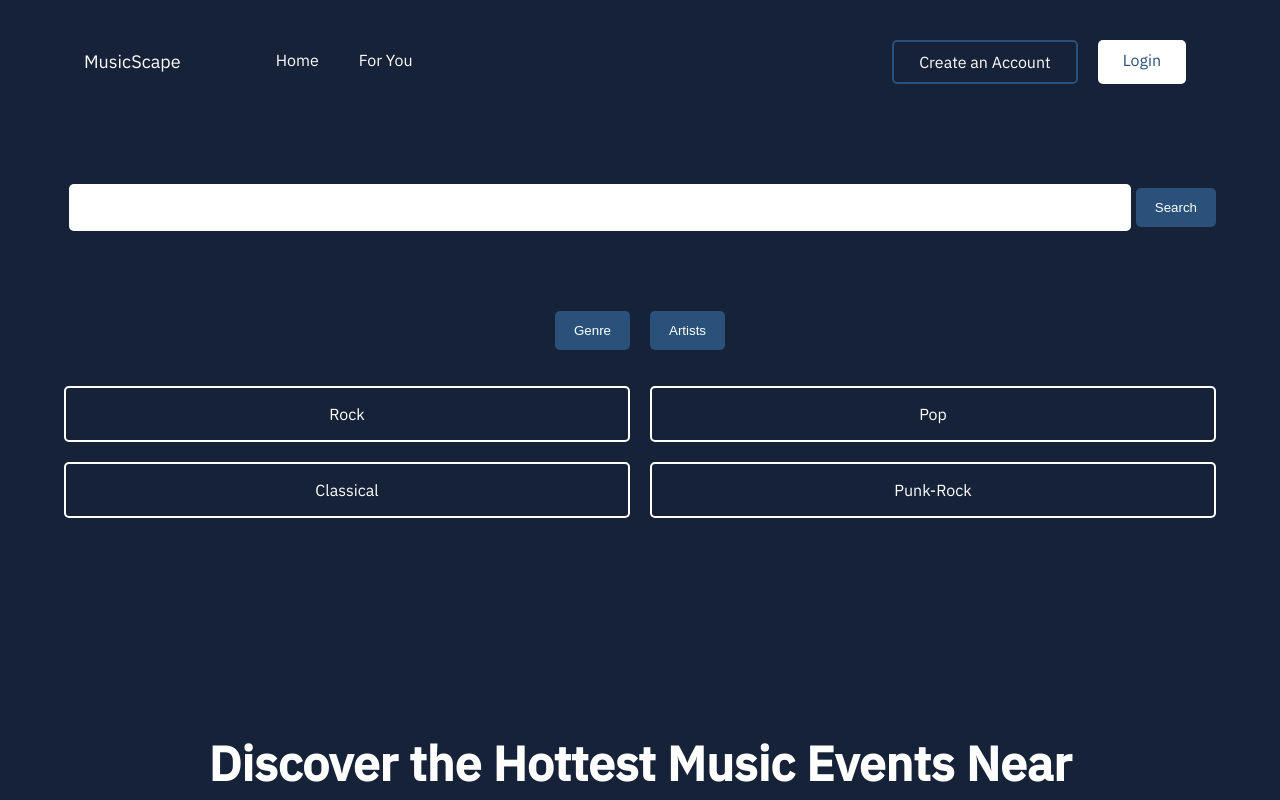
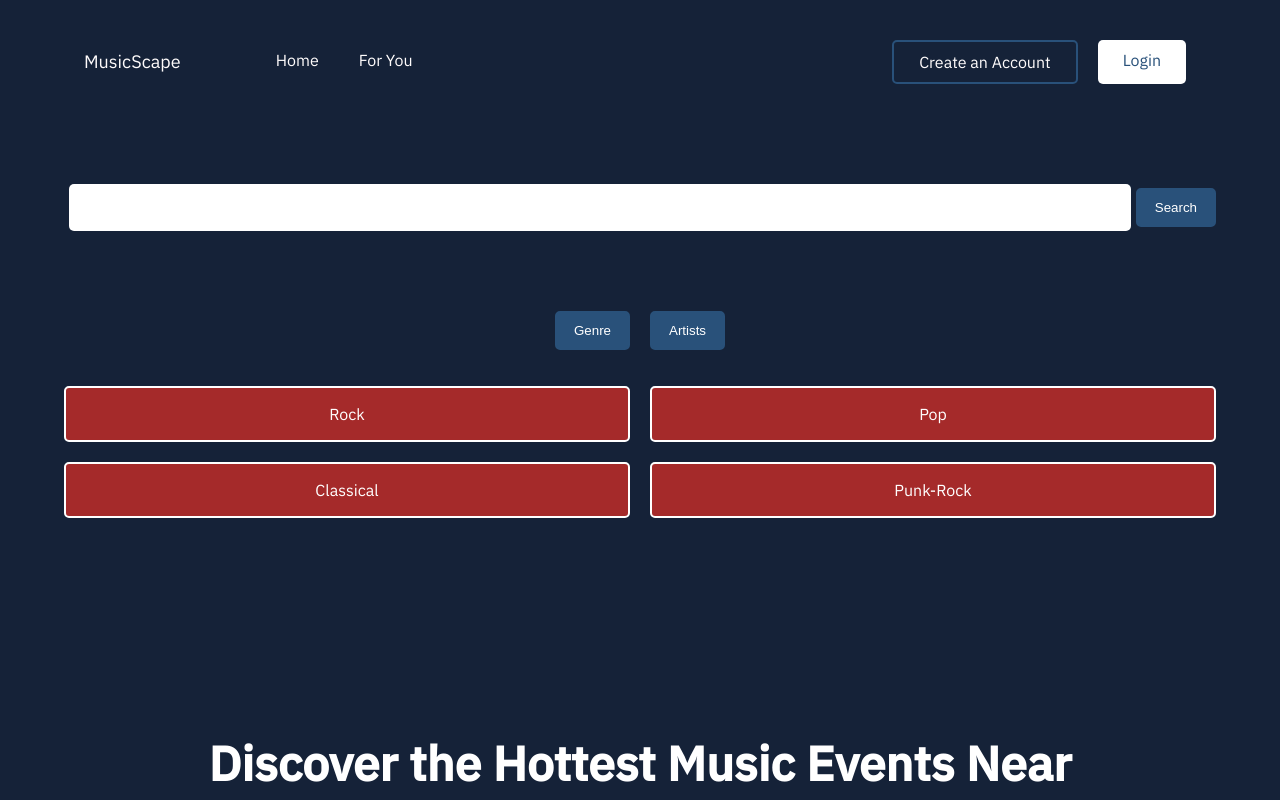
Before and after one commit to toritsevalerie/Music-Scape-App, a React (Create React App) app: page /foryou in a window 1280 px wide. Shown: the top 800 px of the page. Built offline with nearby package versions, Linux system fonts and the light colour scheme.

Commit message:
css changes aswell as connecting categorybuttons to the api and rendering results on click

```diff
--- a/src/App.css
+++ b/src/App.css
@@ -119,6 +119,11 @@ h3 {
 .genre-list li {
   border: 2px solid #ffffff;
   border-radius: 5px;
+  background-color: brown;
+  cursor: pointer;
+}
+.genre-list li:hover {
+  background-color: rgb(205, 89, 89);
 }
 h1 {
   color: white;
@@ -145,14 +150,17 @@ h1 {
   text-decoration: none;
   text-decoration-line: none;
 }
-
+p{
+  text-align: center;
+  color: white;
+}
 /* Media Queries  */
 
 @media (max-width: 1300px) {
   input {
-  border-radius: 5px;
-  margin: 0px 5px;
-}
+    border-radius: 5px;
+    margin: 0px 5px;
+  }
   form {
     display: flex;
     background-color: #152238;
@@ -162,13 +170,11 @@ h1 {
   }
 
   form button {
-
     padding: 10px 17px;
     background-color: #29517a;
     color: white;
     border-radius: 5px;
     cursor: pointer;
     border: 2px solid #29517a;
-
   }
 }
--- a/src/App.js
+++ b/src/App.js
@@ -14,6 +14,7 @@ function App() {
   const [displayEvents, setDisplayEvents] = useState([]);
   const [error, setError] = useState(false);
   const [keyword, setKeyword] = useState("");
+  const [titleclickedWord, setTitleClickedWord] = useState("");
 
   const fetchEvents = (keyword) => {
     if (keyword !== "") {
@@ -44,7 +45,9 @@ function App() {
     <header>
       <nav>
         <ul className="navigation-bar">
-          <li className="logo">MusicScape</li>
+          <li className="logo">
+            <Link to="/">MusicScape</Link>
+          </li>
           <li>
             <Link to="/">Home</Link>
           </li>
@@ -71,7 +74,11 @@ function App() {
             error ? (
               <NoResults />
             ) : (
-              <EventResults events={displayEvents} keyword={keyword} />
+              <EventResults
+                events={displayEvents}
+                keyword={keyword}
+                titleclickedWord={titleclickedWord}
+              />
             )
           }
         />
@@ -81,19 +88,30 @@ function App() {
             <>
               {error ? (
                 <>
-                  <CategoryButtons />
+                  <CategoryButtons
+                    onClick={fetchEvents}
+                    setTitleClickedWord={setTitleClickedWord}
+                  />
                   <NoResults />
                 </>
               ) : (
                 <>
-                  <CategoryButtons />
-                  <EventResults events={displayEvents} keyword={keyword} />
+                  <CategoryButtons
+                    onClick={fetchEvents}
+                    setTitleClickedWord={setTitleClickedWord}
+                  />
+                  <EventResults
+                    events={displayEvents}
+                    keyword={keyword}
+                    titleclickedWord={titleclickedWord}
+                  />
                 </>
               )}
             </>
           }
         />
       </Routes>
+      <p> © Toritse Tuedor / Created @ Juno College</p>
     </header>
   );
 }
--- a/src/components/CategoryButtons.js
+++ b/src/components/CategoryButtons.js
@@ -2,9 +2,16 @@ import { useState } from "react";
 import GenreList from "./GenreList.js";
 import ArtistList from "./ArtistList.js";
 
-const CategoryButtons = () => {
+const CategoryButtons = ({ onClick, setTitleClickedWord }) => {
   // initialzing a state variable here to keep track of the two buttons
   const [activeButton, setActiveButton] = useState("genreButton");
+  const [clickedWord, setClickedWord] = useState("");
+
+  const handleGenreClick = (word) => {
+    setClickedWord(word);
+    onClick(clickedWord);
+    setTitleClickedWord(clickedWord)
+  };
 
   const handleClick = (button) => {
     setActiveButton(button);
@@ -26,7 +33,7 @@ const CategoryButtons = () => {
 
       {activeButton === "genreButton" && (
         <ul className="genre-list">
-          <GenreList />
+          <GenreList onGenreClick={handleGenreClick} />
         </ul>
       )}
       {activeButton === "artistButton" && (
--- a/src/components/EventResults.js
+++ b/src/components/EventResults.js
@@ -1,13 +1,13 @@
 import { Link } from "react-router-dom";
 
-const EventResults = ({ events, keyword }) => {
+const EventResults = ({ events, keyword, titleclickedWord }) => {
   return (
     <section>
       {events.length === 0 ? (
         <h3> Discover the Hottest Music Events Near You!</h3>
       ) : (
         <section>
-          <h1>Showing Results for {keyword} </h1>
+          <h1>Showing Results for {keyword} {titleclickedWord}</h1>
           <ul className="event-results">
             {events.map((singleEvent) => {
               return (
--- a/src/components/GenreList.js
+++ b/src/components/GenreList.js
@@ -1,6 +1,9 @@
-const GenreList = () => {
-  console.log("i have been rendered");
-  // added a console.log here to see when this component is rendered when i interact with the app
+import { useState } from "react";
+
+const GenreList = ({onGenreClick}) => {
+
+  const [clickedWord, setClickedWord] = useState("");
+
   const genresArray = [
     { genre: "Rock", id: 1 },
     { genre: "Pop", id: 2 },
@@ -8,11 +11,19 @@ const GenreList = () => {
     { genre: "Punk-Rock", id: 4 },
   ];
 
+  const handleGenreClick = (genre) => {
+    setClickedWord(genre)
+    onGenreClick(genre)
+  }
+
   return genresArray.map((singleGenreObject) => {
     console.log("rendering each genre:", singleGenreObject.genre);
     // added a console.log here to see each object genre showing up to know my loop works in my console
     return (
-      <li key={singleGenreObject.id}>
+      <li
+        key={singleGenreObject.id}
+        onClick={() => handleGenreClick(singleGenreObject.genre)}
+      >
         <div>
           <p>{singleGenreObject.genre}</p>
         </div>
--- a/src/components/SearchBar.js
+++ b/src/components/SearchBar.js
@@ -4,6 +4,7 @@ import { useState} from "react";
 const SearchBar = ({ onSubmit,setKeyword, onClick }) => {
 
   const [userInput, setUserInput] = useState("");
+  // const [wordClicked, setWordClicked] = useState("");
 
 
   const handleSubmit = (e) => {
```
Also changed, not shown: src/components/ArtistList.js (+6 -1 lines), src/components/NavBar.js (deleted).
